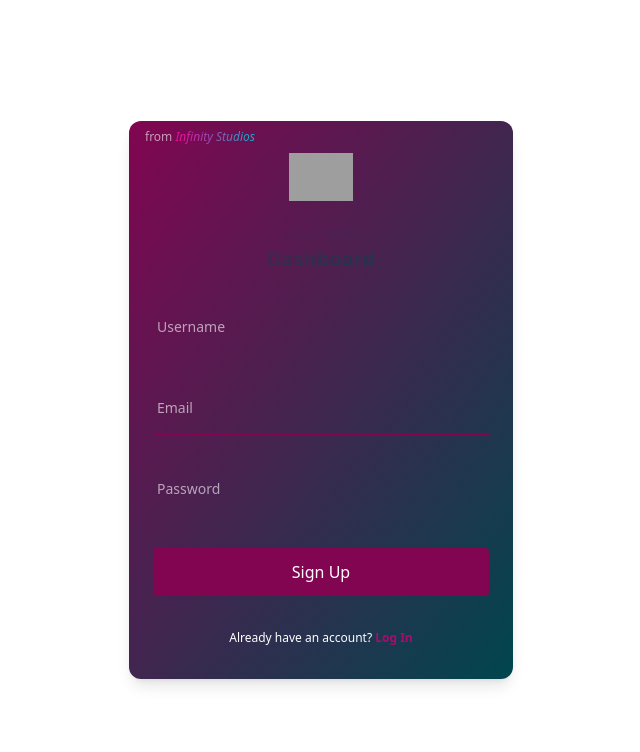
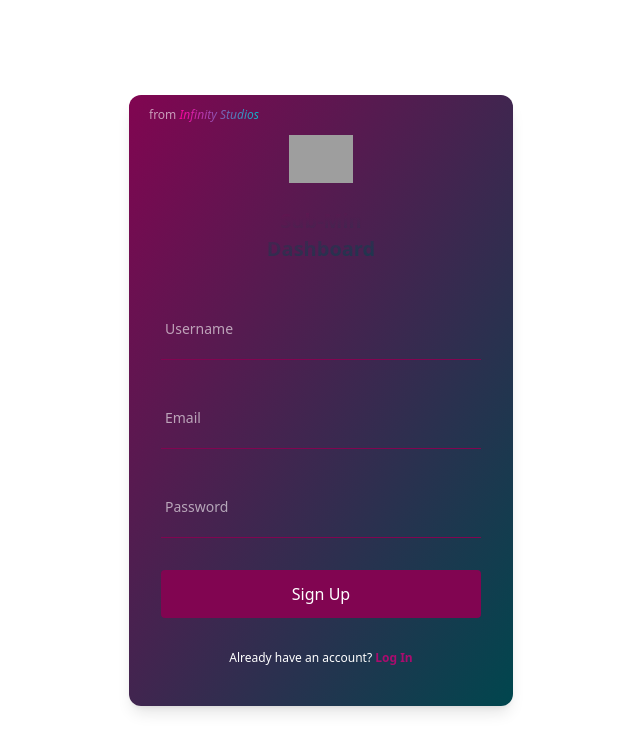
Before and after one commit to Abdelrahman-ali-ahmed/dashboard, a React (Vite) app: page / in a window 1280 px wide. Shown: the top 752 px of the page, without its empty margins (319-959 px from the left). Built offline with nearby package versions, Linux system fonts and the light colour scheme; grey boxes are pictures that could not be loaded.

Commit message:
23/7/2025

```diff
--- a/src/Login/Login.tsx
+++ b/src/Login/Login.tsx
@@ -10,23 +10,23 @@ const Login = () => {
 
   return (
     <div className="w-full min-h-screen flex items-center justify-center px-4 py-8">
-      <div className="relative w-full max-w-sm mx-auto bg-gradient-to-br from-[#810551] to-[#00464e] rounded-xl px-6 py-8 shadow-lg">
+      <div className="relative w-full max-w-md sm:max-w-sm mx-auto bg-gradient-to-br from-[#810551] to-[#00464e] rounded-xl px-8 py-10 shadow-lg">
         <div className="absolute inset-0 m-[1.5px] rounded-[10px] bg-black z-[-1]" />
 
-        <header className="absolute top-2 left-4 text-xs text-white/60">
+        <header className="absolute top-3 left-5 text-sm sm:text-xs text-white/60">
           from{" "}
           <i className="bg-gradient-to-r from-[#ff009d] to-[#09b4c7] text-transparent bg-clip-text">
             Infinity Studios
           </i>
         </header>
 
-        <img className="w-16 mx-auto relative mb-4" src="/public/logo.png" alt="Logo" />
+        <img className="w-20 sm:w-16 mx-auto relative mb-6" src="/public/logo.png" alt="Logo" />
 
-        <h2 className="relative text-xl text-center font-bold bg-gradient-to-br from-[#810551] to-[#00464e] text-transparent bg-clip-text mb-6">
+        <h2 className="relative text-2xl sm:text-xl text-center font-bold bg-gradient-to-br from-[#810551] to-[#00464e] text-transparent bg-clip-text mb-8">
           Sub-Min <br /> Dashboard
         </h2>
 
-        <form className="flex flex-col gap-6">
+        <form className="flex flex-col gap-8 sm:gap-6">
           {NewUser && (
             <div className="relative">
               <input
@@ -34,11 +34,11 @@ const Login = () => {
                 type="text"
                 id="username"
                 required
-                className="w-full bg-transparent border-b border-[#810551] text-white p-2 pt-6 focus:outline-none peer"
+                className="w-full bg-transparent border-b border-[#810551] text-white p-3 pt-7 text-base focus:outline-none peer"
               />
               <label
                 htmlFor="username"
-                className="absolute top-5 left-1 text-sm text-white/60 transition-all peer-focus:top-0 peer-focus:text-[#bb0c78] peer-valid:top-0 peer-valid:text-[#bb0c78]"
+                className="absolute top-6 left-1 text-base sm:text-sm text-white/60 transition-all peer-focus:top-0 peer-focus:text-[#bb0c78] peer-valid:top-0 peer-valid:text-[#bb0c78]"
               >
                 Username
               </label>
@@ -51,11 +51,11 @@ const Login = () => {
               type="email"
               id="email"
               required
-              className="w-full bg-transparent border-b border-[#810551] text-white p-2 pt-6 focus:outline-none peer"
+              className="w-full bg-transparent border-b border-[#810551] text-white p-3 pt-7 text-base focus:outline-none peer"
             />
             <label
               htmlFor="email"
-              className="absolute top-5 left-1 text-sm text-white/60 transition-all peer-focus:top-0 peer-focus:text-[#bb0c78] peer-valid:top-0 peer-valid:text-[#bb0c78]"
+              className="absolute top-6 left-1 text-base sm:text-sm text-white/60 transition-all peer-focus:top-0 peer-focus:text-[#bb0c78] peer-valid:top-0 peer-valid:text-[#bb0c78]"
             >
               Email
             </label>
@@ -67,11 +67,11 @@ const Login = () => {
               type="password"
               id="password"
               required
-              className="w-full bg-transparent border-b border-[#810551] text-white p-2 pt-6 focus:outline-none peer"
+              className="w-full bg-transparent border-b border-[#810551] text-white p-3 pt-7 text-base focus:outline-none peer"
             />
             <label
               htmlFor="password"
-              className="absolute top-5 left-1 text-sm text-white/60 transition-all peer-focus:top-0 peer-focus:text-[#bb0c78] peer-valid:top-0 peer-valid:text-[#bb0c78]"
+              className="absolute top-6 left-1 text-base sm:text-sm text-white/60 transition-all peer-focus:top-0 peer-focus:text-[#bb0c78] peer-valid:top-0 peer-valid:text-[#bb0c78]"
             >
               Password
             </label>
@@ -79,20 +79,20 @@ const Login = () => {
 
           {error && (
             <>
-              <img alt="status" className="w-[50px] mx-auto animate-scale-in" />
-              <span className="text-red-500 text-sm text-center">Process Failed</span>
-              <span className="text-red-500 text-sm text-center">{ErrorMsg}</span>
+              <img alt="status" className="w-[60px] sm:w-[50px] mx-auto animate-scale-in" />
+              <span className="text-red-500 text-base sm:text-sm text-center">Process Failed</span>
+              <span className="text-red-500 text-base sm:text-sm text-center">{ErrorMsg}</span>
             </>
           )}
 
           <button
             type="submit"
-            className="bg-[#810551] text-white py-3 mt-2 rounded hover:opacity-90 active:scale-95 transition text-base"
+            className="bg-[#810551] text-white py-4 sm:py-3 mt-4 sm:mt-2 rounded hover:opacity-90 active:scale-95 transition text-lg sm:text-base"
           >
             {NewUser ? "Sign Up" : "Log In"}
           </button>
 
-          <span className="text-white text-xs text-center mt-2 leading-relaxed">
+          <span className="text-white text-sm sm:text-xs text-center mt-4 sm:mt-2 leading-relaxed">
             {NewUser ? (
               <>
                 Already have an account?{" "}
```
